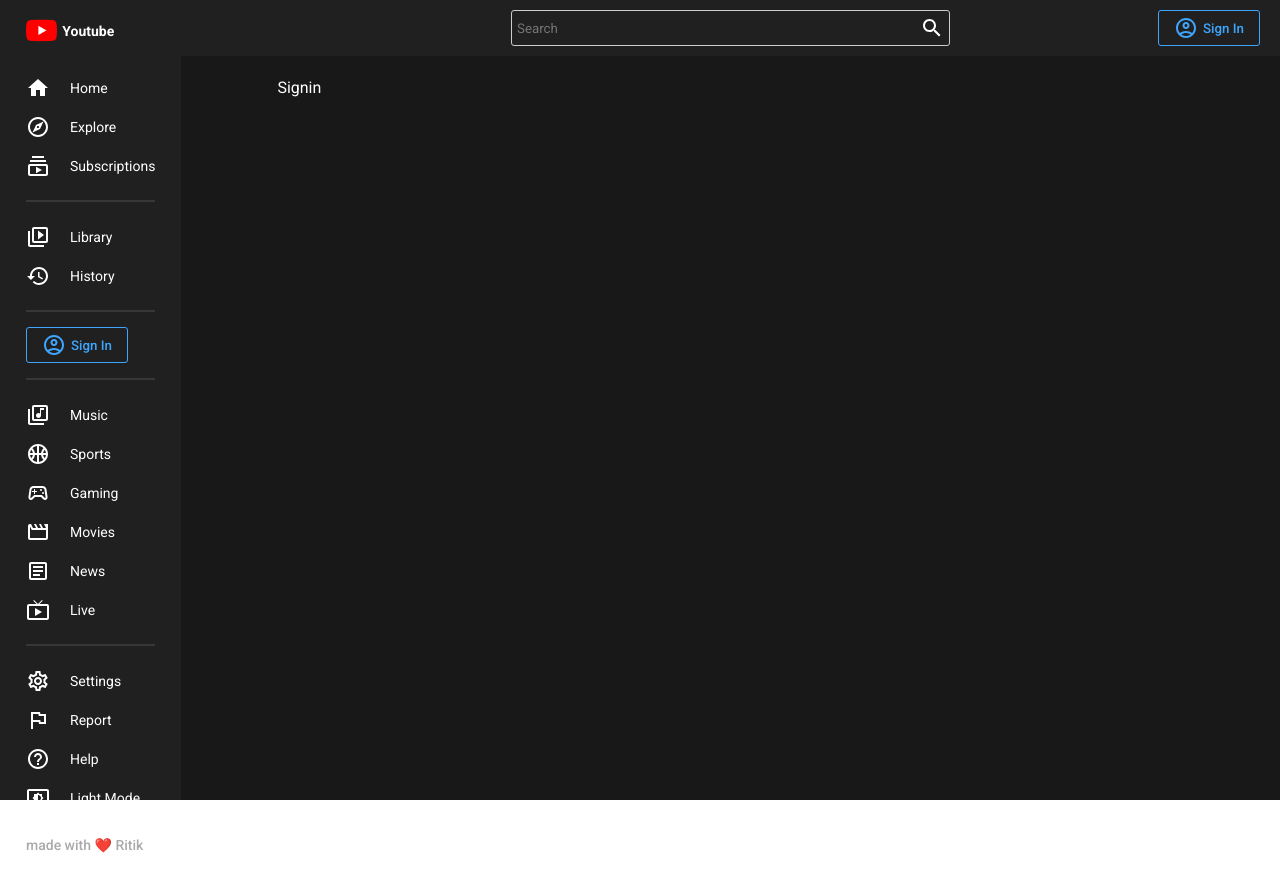
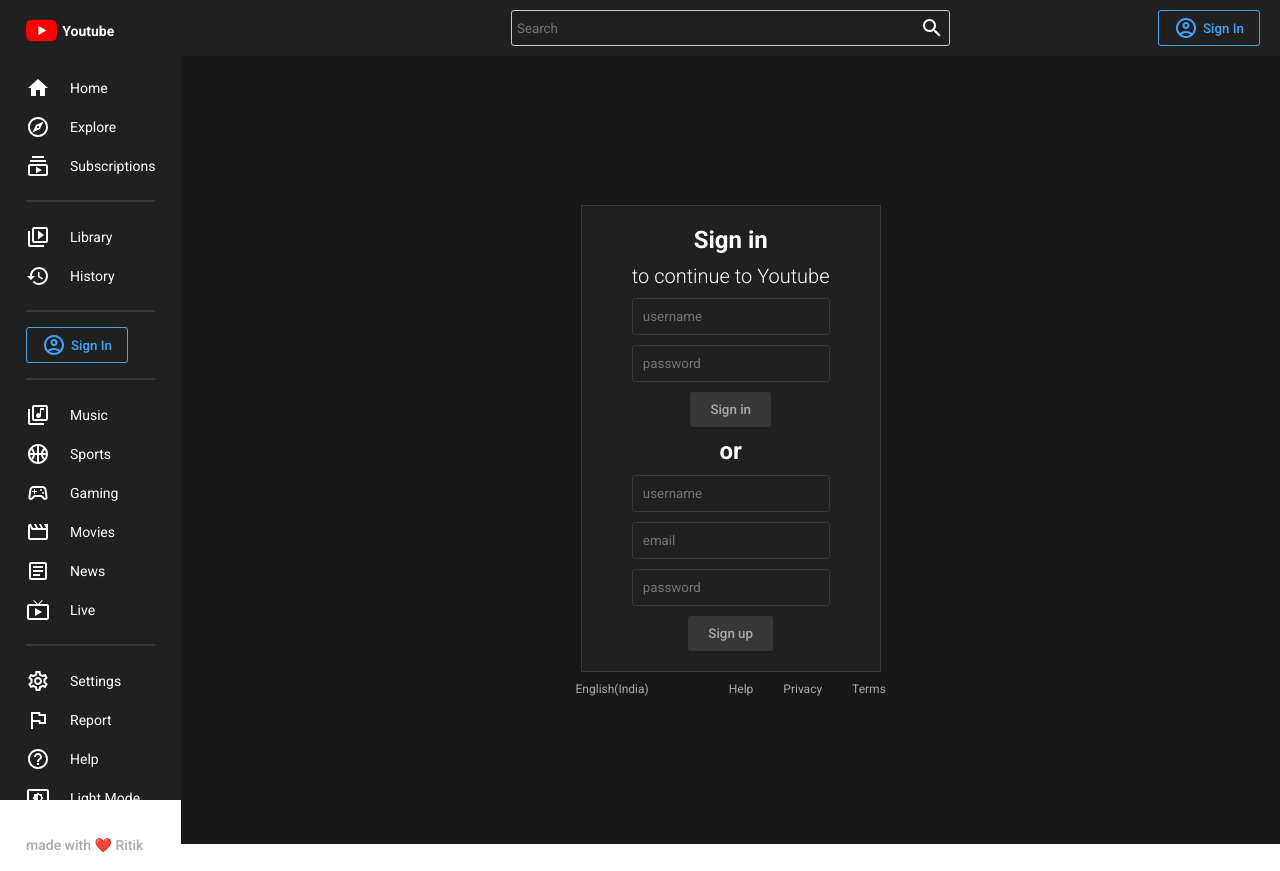
Before and after one commit to RitikSinha/youtube-react, a React (Create React App) app: page /login in a window 1280 px wide. Built offline with nearby package versions, Linux system fonts and the light colour scheme.

Commit message:
mvp desktop version done

```diff
--- a/src/components/Card.jsx
+++ b/src/components/Card.jsx
@@ -1,32 +1,36 @@
 import React from "react";
 import styled from "styled-components";
-
 const Container = styled.div`
-  width: 360px;
+  width: ${(props) => props.type !== "sm" && "360px"};
+  margin-bottom: ${(props) => (props.type === "sm" ? "10px" : "45px")};
   cursor: pointer;
-  margin-bottom: 45px;
+  display: ${(props) => props.type === "sm" && "flex"};
   gap: 10px;
 `;
 
 const Image = styled.img`
   width: 100%;
-  height: 202px;
+  height: ${(props) => (props.type === "sm" ? "120px" : "202px")};
   background-color: #999;
   flex: 1;
 `;
 
 const Details = styled.div`
   display: flex;
-  margin-top: 16px;
+  margin-top: ${(props) => props.type !== "sm" && "16px"};
   gap: 12px;
   flex: 1;
 `;
+
 const ChannelImg = styled.img`
   width: 36px;
   height: 36px;
   border-radius: 50%;
   background-color: #999;
+  display: ${(props) => props.type === "sm" && "none"};
 `;
+
+const Texts = styled.div``;
 
 const Title = styled.h1`
   font-size: 16px;
@@ -44,14 +48,19 @@
   font-size: 14px;
   color: ${({ theme }) => theme.textSoft};
 `;
-
 const Text = styled.div``;
-export const Card = () => {
+export const Card = ({ type }) => {
   return (
-    <Container>
-      <Image src="https://i.ytimg.com/vi/QhuRWwPPids/hqdefault.jpg?sqp=-oaymwEcCNACELwBSFXyq4qpAw4IARUAAIhCGAFwAcABBg==&rs=AOn4CLAnaJkUjuKbjmPNVU6gmDIG4E3DZQ" />
-      <Details>
-        <ChannelImg src="https://yt3.ggpht.com/EnqDJKAXGTaSMuplaTqlWhry_PJq-DSi5w3YrWjnp-AYFa-kwlYLkxP3MvXhC-tc_30NQCgNQP8=s176-c-k-c0x00ffffff-no-rj" />
+    <Container type={type}>
+      <Image
+        type={type}
+        src="https://i.ytimg.com/vi/QhuRWwPPids/hqdefault.jpg?sqp=-oaymwEcCNACELwBSFXyq4qpAw4IARUAAIhCGAFwAcABBg==&rs=AOn4CLAnaJkUjuKbjmPNVU6gmDIG4E3DZQ"
+      />
+      <Details type={type}>
+        <ChannelImg
+          type={type}
+          src="https://yt3.ggpht.com/EnqDJKAXGTaSMuplaTqlWhry_PJq-DSi5w3YrWjnp-AYFa-kwlYLkxP3MvXhC-tc_30NQCgNQP8=s176-c-k-c0x00ffffff-no-rj"
+        />
         <Text>
           <Title>How I made million at age of 25</Title>
           <ChannelName>Ritik Sinha</ChannelName>
--- a/src/components/Menu.jsx
+++ b/src/components/Menu.jsx
@@ -18,6 +18,8 @@
 import FlagOutlinedIcon from "@mui/icons-material/FlagOutlined";
 import HelpOutlineOutlinedIcon from "@mui/icons-material/HelpOutlineOutlined";
 import SettingsBrightnessOutlinedIcon from "@mui/icons-material/SettingsBrightnessOutlined";
+import { Link } from "react-router-dom";
+import { color } from "@mui/system";
 
 const Container = styled.div`
   flex: 1;
@@ -76,6 +78,7 @@
   margin-top: 20px;
 `;
 export const Menu = ({ darkmode, setDarkmode }) => {
+  const txtColor = darkmode ? "#fff" : "#121212";
   return (
     <Container>
       <Wrapper>
@@ -83,10 +86,12 @@
           <Img src={ytlogo} />
           Youtube
         </Logo>
+        <Link to="/" style={{ textDecoration: "none", color: txtColor }}>
           <Item>
             <HomeIcon />
             Home
           </Item>
+        </Link>
         <Item>
           <ExploreOutlinedIcon />
           Explore
@@ -106,12 +111,19 @@
         </Item>
 
         <Hr />
+        <Link
+          to="/login"
+          style={{
+            textDecoration: "none",
+          }}
+        >
           <Login>
             <Button>
               <AccountCircleOutlinedIcon />
               Sign In
             </Button>
           </Login>
+        </Link>
         <Hr />
         <Item>
           <LibraryMusicOutlinedIcon />
--- a/src/components/Navbar.jsx
+++ b/src/components/Navbar.jsx
@@ -1,5 +1,6 @@
 import AccountCircleOutlinedIcon from "@mui/icons-material/AccountCircleOutlined";
 import SearchOutlinedIcon from "@mui/icons-material/SearchOutlined";
+import { Link } from "react-router-dom";
 import styled from "styled-components";
 
 const Container = styled.div`
@@ -60,10 +61,12 @@
           <Input placeholder="Search" />
           <SearchOutlinedIcon />
         </Search>
-        <Button>
-          <AccountCircleOutlinedIcon />
-          Sign In
-        </Button>
+        <Link to="/login" style={{ textDecoration: "none" }}>
+          <Button>
+            <AccountCircleOutlinedIcon />
+            Sign In
+          </Button>
+        </Link>
       </Wrapper>
     </Container>
   );
--- a/src/pages/Signin.jsx
+++ b/src/pages/Signin.jsx
@@ -1,5 +1,92 @@
-import React from "react";
+import styled from "styled-components";
 
-export const Signin = () => {
-  return <div>Signin</div>;
+const Container = styled.div`
+  display: flex;
+  flex-direction: column;
+  align-items: center;
+  justify-content: center;
+  height: calc(100vh - 56px);
+  color: ${({ theme }) => theme.text};
+`;
+
+const Wrapper = styled.div`
+  display: flex;
+  align-items: center;
+  flex-direction: column;
+  background-color: ${({ theme }) => theme.bgLighter};
+  border: 1px solid ${({ theme }) => theme.soft};
+  padding: 20px 50px;
+  gap: 10px;
+`;
+
+const Title = styled.h1`
+  font-size: 24px;
+`;
+
+const SubTitle = styled.h2`
+  font-size: 20px;
+  font-weight: 300;
+`;
+
+const Input = styled.input`
+  border: 1px solid ${({ theme }) => theme.soft};
+  border-radius: 3px;
+  padding: 10px;
+  background-color: transparent;
+  width: 100%;
+  color: ${({ theme }) => theme.text};
+`;
+
+const Button = styled.button`
+  border-radius: 3px;
+  border: none;
+  padding: 10px 20px;
+  font-weight: 500;
+  cursor: pointer;
+  background-color: ${({ theme }) => theme.soft};
+  color: ${({ theme }) => theme.textSoft};
+`;
+
+const More = styled.div`
+  display: flex;
+  margin-top: 10px;
+  font-size: 12px;
+  color: ${({ theme }) => theme.textSoft};
+`;
+
+const Links = styled.div`
+  margin-left: 50px;
+`;
+
+const Link = styled.span`
+  margin-left: 30px;
+`;
+
+const SignIn = () => {
+  return (
+    <Container>
+      <Wrapper>
+        <Title>Sign in</Title>
+        <SubTitle>to continue to Youtube</SubTitle>
+        <Input placeholder="username" />
+        <Input type="password" placeholder="password" />
+        <Button>Sign in</Button>
+        <Title>or</Title>
+        <Input placeholder="username" />
+        <Input placeholder="email" />
+        <Input type="password" placeholder="password" />
+        <Button>Sign up</Button>
+      </Wrapper>
+      <More>
+        English(India)
+        <Links>
+          <Link>Help</Link>
+          <Link>Privacy</Link>
+          <Link>Terms</Link>
+        </Links>
+      </More>
+    </Container>
+  );
 };
+
+export default SignIn;
--- a/src/pages/Video.jsx
+++ b/src/pages/Video.jsx
@@ -108,7 +108,7 @@
           <iframe
             width="100%"
             height="720"
-            src="https://www.youtube.com/embed/k3Vfj-e1Ma4"
+            src="https://www.youtube.com/watch?v=mkyxoeIOZ4M"
             title="YouTube video player"
             frameborder="0"
             allow="accelerometer; autoplay; clipboard-write; encrypted-media; gyroscope; picture-in-picture"
@@ -136,7 +136,7 @@
         <Hr />
         <Channel>
           <ChannelInfo>
-            <Image src="https://yt3.ggpht.com/yti/APfAmoE-Q0ZLJ4vk3vqmV4Kwp0sbrjxLyB8Q4ZgNsiRH=s88-c-k-c0x00ffffff-no-rj-mo" />
+            <Image src="https://yt3.ggpht.com/EnqDJKAXGTaSMuplaTqlWhry_PJq-DSi5w3YrWjnp-AYFa-kwlYLkxP3MvXhC-tc_30NQCgNQP8=s176-c-k-c0x00ffffff-no-rj" />
             <ChannelDetail>
               <ChannelName>Ritik Sinha</ChannelName>
               <ChannelCounter>400K subscribers</ChannelCounter>
--- a/src/pages/index.js
+++ b/src/pages/index.js
@@ -1,5 +1,5 @@
 import { Home } from "./Home";
-import { Signin } from "./Signin";
+import Signin from "./Signin";
 import { Video } from "./Video";
 
 export { Home, Signin, Video };
```
Lines whose indentation alone changed are shown as unchanged.
